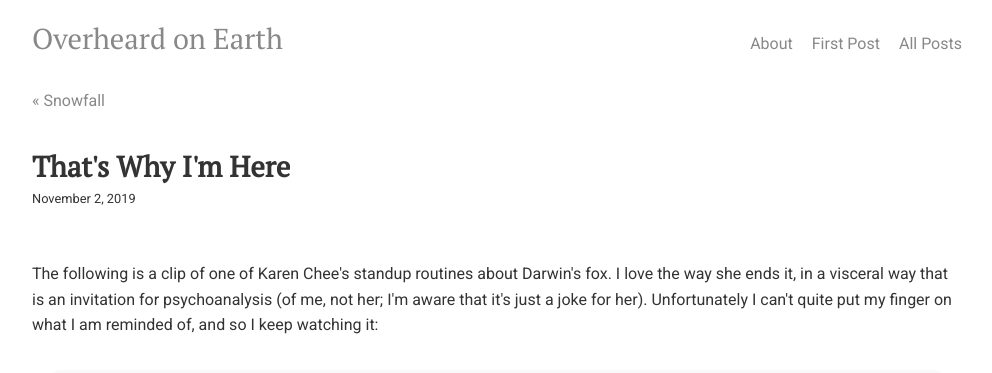
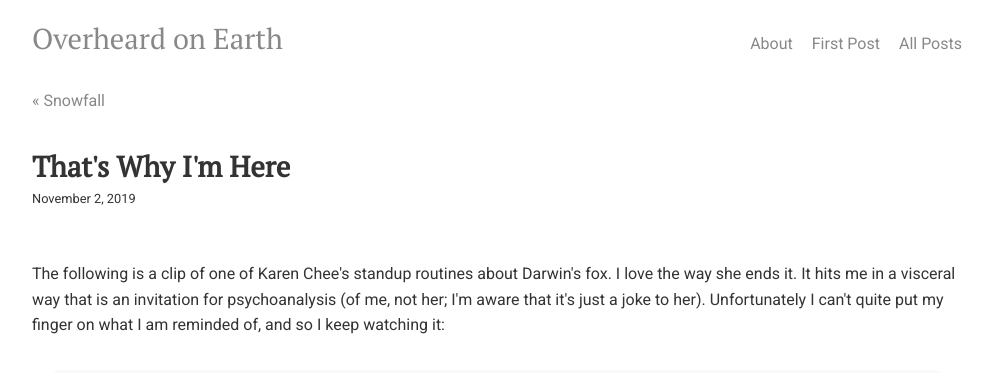
Before and after one commit to overheardonearth/overheardonearth.github.io, a Jekyll site: the page built from _posts/2019-11-02-thats-why-im-here.html, in a window 1280 px wide, cut to the strip 0-381 px from the top of the page. Shown: the top 373 px of the strip, without its empty margins (143-1135 px from the left). Built offline with Jekyll 4.4.1, drawn with Linux system fonts in a browser that asks for light colours; comment, search, counter and statistics services are not loaded.

Commit message:
Update 2019-11-02-thats-why-im-here.html

```diff
--- a/_posts/2019-11-02-thats-why-im-here.html
+++ b/_posts/2019-11-02-thats-why-im-here.html
@@ -5,7 +5,7 @@ comments: true
 date: 2019-11-02
 ---
 
-The following is a clip of one of Karen Chee's standup routines about Darwin's fox. I love the way she ends it, in a visceral way that is an invitation for psychoanalysis (of me, not her; I'm aware that it's just a joke for her). Unfortunately I can't quite put my finger on what I am reminded of, and so I keep watching it:
+The following is a clip of one of Karen Chee's standup routines about Darwin's fox. I love the way she ends it. It hits me in a visceral way that is an invitation for psychoanalysis (of me, not her; I'm aware that it's just a joke to her). Unfortunately I can't quite put my finger on what I am reminded of, and so I keep watching it:
 
 
 <div class="media"><div style="width:100%;height:0px;position:relative;padding-bottom:56.250%;"><iframe src="https://streamable.com/s/6epxj/totqm" frameborder="0" width="100%" height="100%" allowfullscreen style="width:100%;height:100%;position:absolute;left:0px;top:0px;overflow:hidden;"></iframe></div></div>
```
